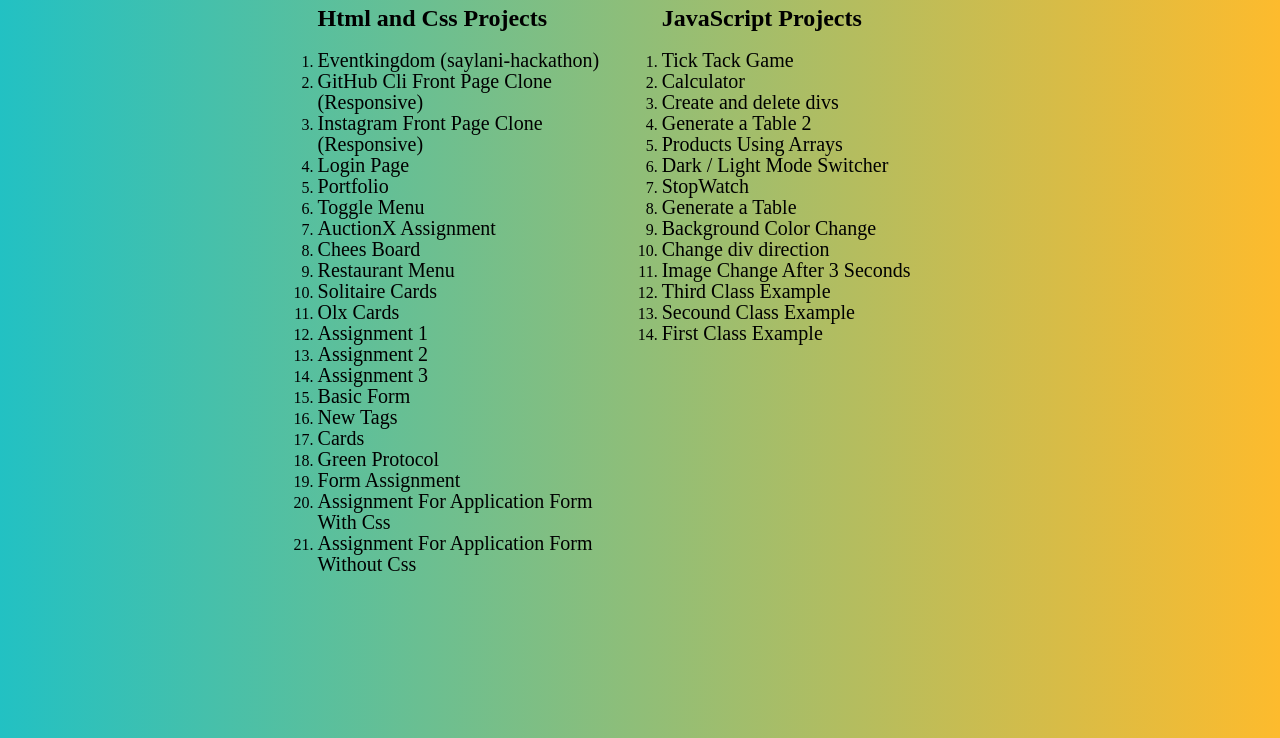
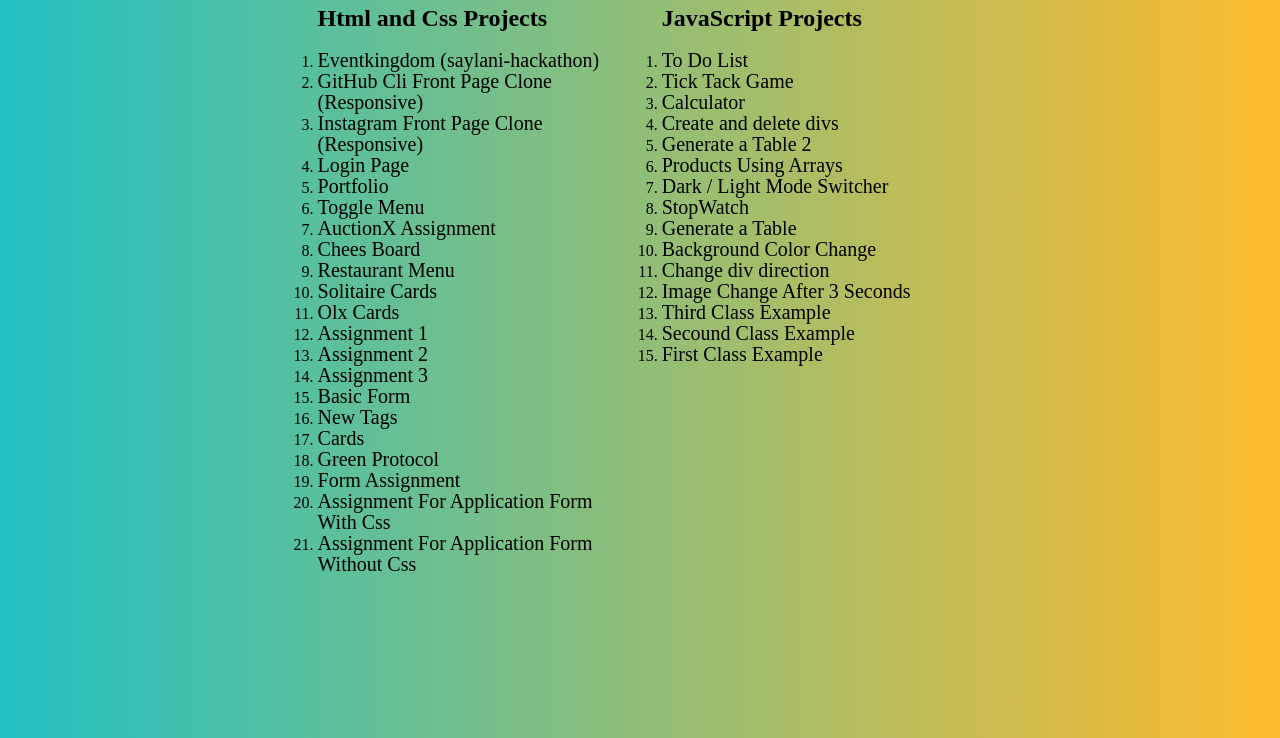
Before and after one commit to hafiz-jazim-farjad/Smit, a plain HTML site: page index.html in a window 1280 px wide. Shown: the part 62-800 px from the top of the page. Drawn offline with Linux system fonts and the light colour scheme.

Commit message:
create To do list

```diff
--- a/index.html
+++ b/index.html
@@ -53,6 +53,7 @@
                 <br>
 
                 <ol>
+                    <li><a target="_blank" href="/JavaScript/to-do-list/index.html"> To Do List </a></li>
                     <li><a target="_blank" href="/JavaScript/tick-tack-game/index.html"> Tick Tack Game </a></li>
                     <li><a target="_blank" href="/JavaScript/calculator/index.html"> Calculator </a></li>
                     <li><a target="_blank" href="/JavaScript/create-and-delete-divs/index.html">Create and delete
```
